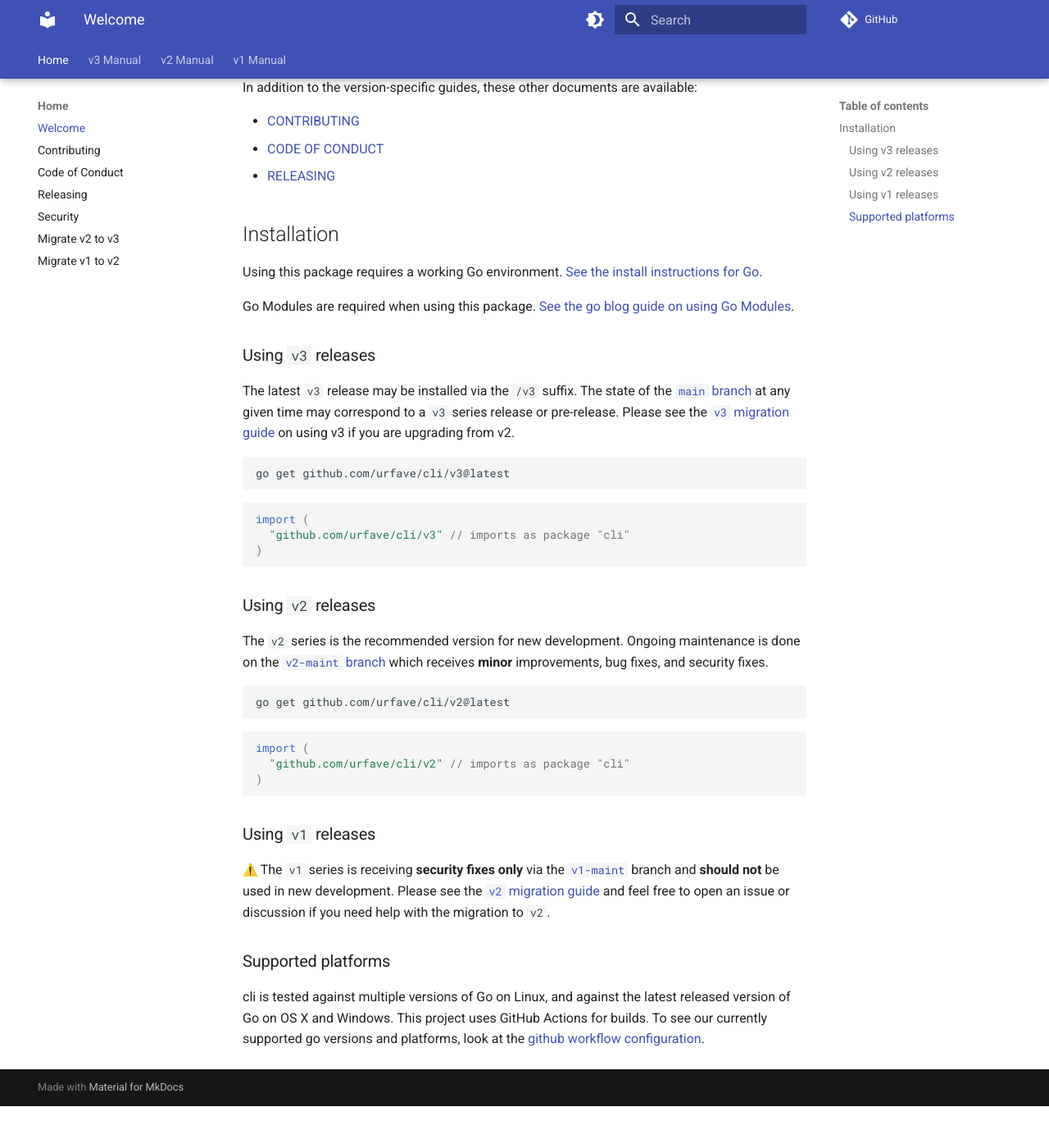
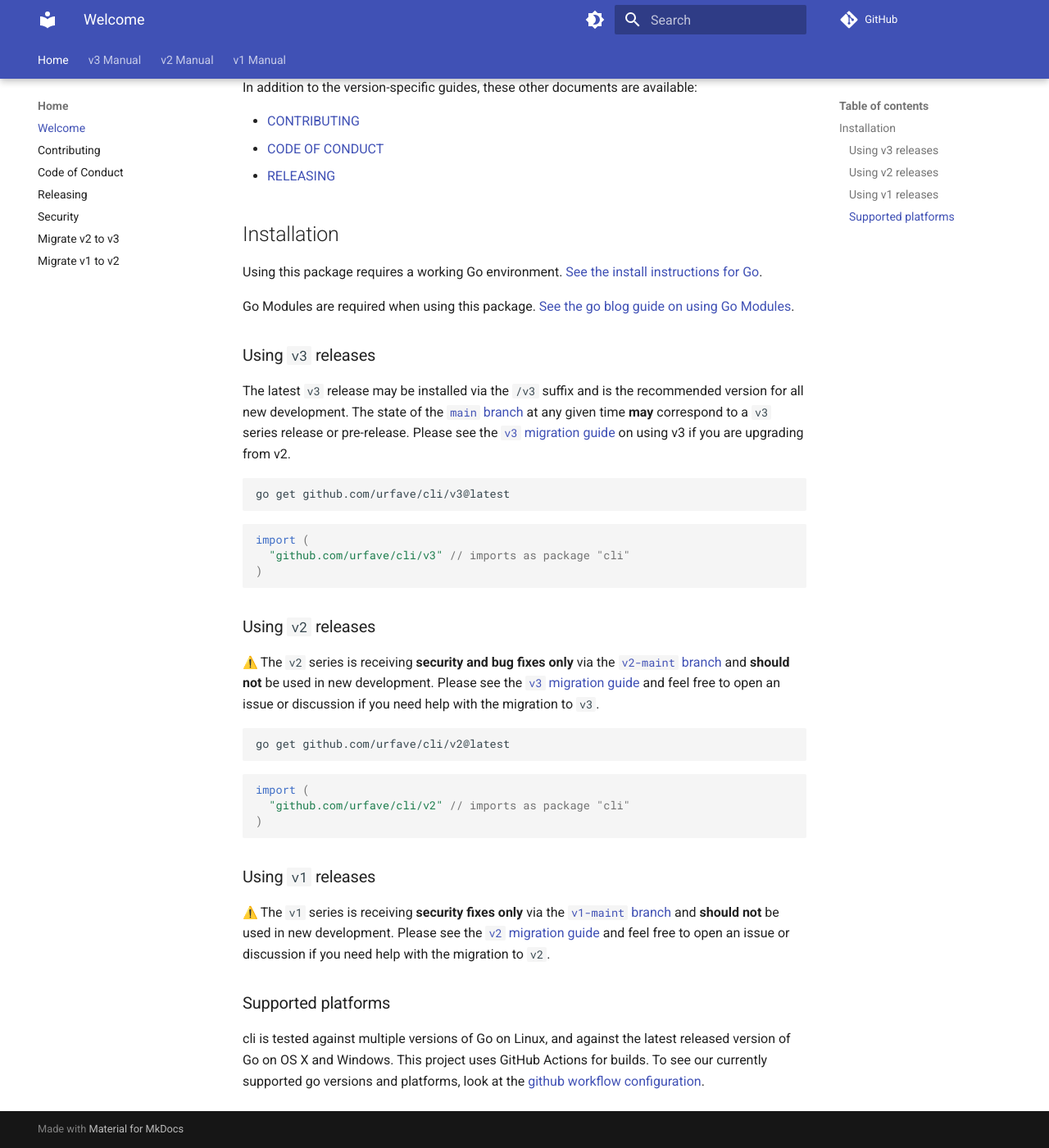
Before and after one commit to urfave/cli, an MkDocs documentation site: the page built from docs/index.md, in a window 1280 px wide and 1400 px high, scrolled down 747 px. Shown: the whole window at 82% size. Built offline with MkDocs 1.6.1 and Material for MkDocs 9.7.7, drawn with Linux system fonts in a browser that asks for light colours; emoji names are drawn with the system emoji font; comment, search, counter and statistics services are not loaded; before the commit the page ends 2096 px from its top, so only the background shows below that.

Commit message:
Document that v3 is recommended for new development
and that the v2 series is only receiving security and bug fixes.

````diff
--- a/docs/index.md
+++ b/docs/index.md
@@ -46,10 +46,12 @@ Go Modules are required when using this package. [See the go blog guide on using
 
 ### Using `v3` releases
 
-The latest `v3` release may be installed via the `/v3` suffix. The state of the [`main`
-branch](https://github.com/urfave/cli/tree/main) at any given time may correspond to a
-`v3` series release or pre-release.  Please see the [`v3` migration
-guide](./migrate-v2-to-v3.md) on using v3 if you are upgrading from v2.
+The latest `v3` release may be installed via the `/v3` suffix and is the
+recommended version for all new development. The state of the [`main`
+branch](https://github.com/urfave/cli/tree/main) at any given time **may**
+correspond to a `v3` series release or pre-release.  Please see the [`v3`
+migration guide](./migrate-v2-to-v3.md) on using v3 if you are upgrading from
+v2.
 
 ```sh
 go get github.com/urfave/cli/v3@latest
@@ -63,10 +65,11 @@ import (
 
 ### Using `v2` releases
 
-The `v2` series is the recommended version for new development. Ongoing
-maintenance is done on the [`v2-maint`
-branch](https://github.com/urfave/cli/tree/v2-maint) which receives **minor**
-improvements, bug fixes, and security fixes.
+:warning: The `v2` series is receiving **security and bug fixes only** via the
+[`v2-maint` branch](https://github.com/urfave/cli/tree/v2-maint) and **should
+not** be used in new development. Please see the [`v3` migration
+guide](./migrate-v2-to-v3.md) and feel free to open an issue or discussion if
+you need help with the migration to `v3`.
 
 ```sh
 go get github.com/urfave/cli/v2@latest
@@ -81,7 +84,7 @@ import (
 ### Using `v1` releases
 
 :warning: The `v1` series is receiving **security fixes only** via the
-[`v1-maint`](https://github.com/urfave/cli/tree/v1-maint) branch and **should
+[`v1-maint` branch](https://github.com/urfave/cli/tree/v1-maint) and **should
 not** be used in new development. Please see the [`v2` migration
 guide](./migrate-v1-to-v2.md) and feel free to open an issue or discussion if
 you need help with the migration to `v2`.
````
